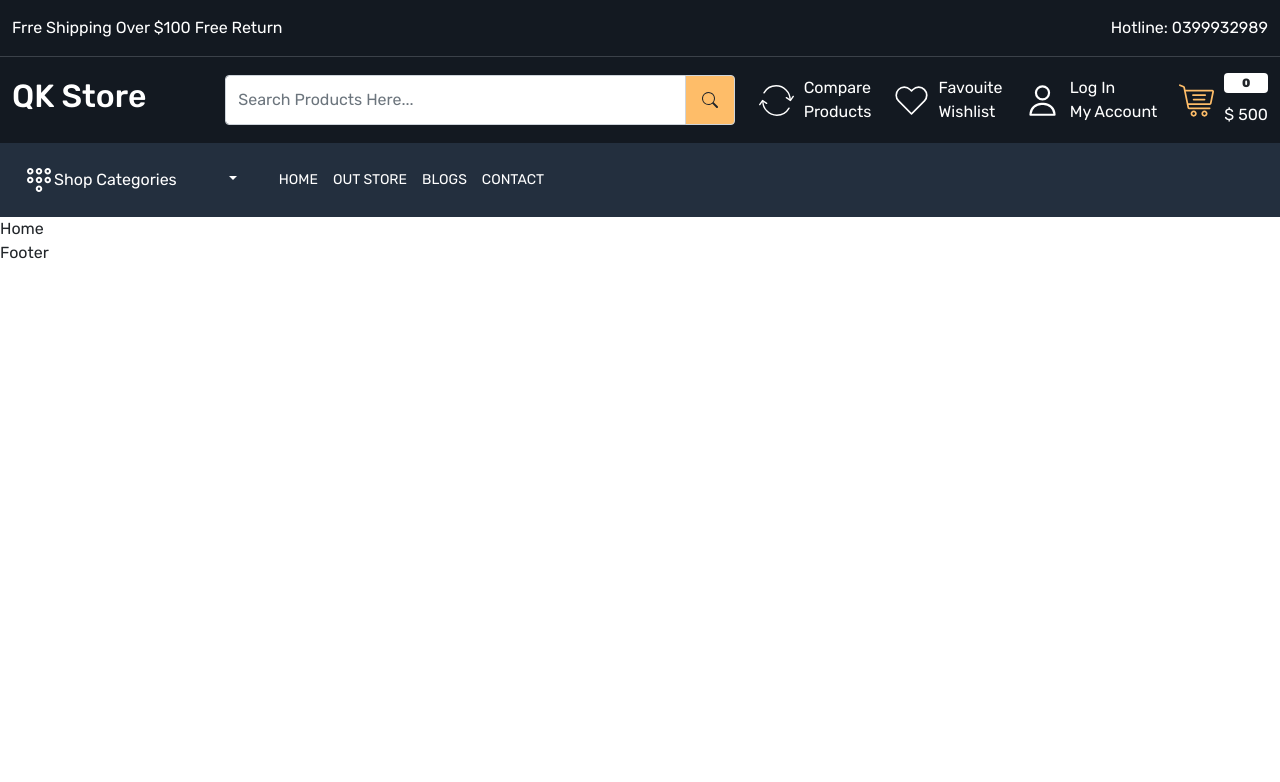
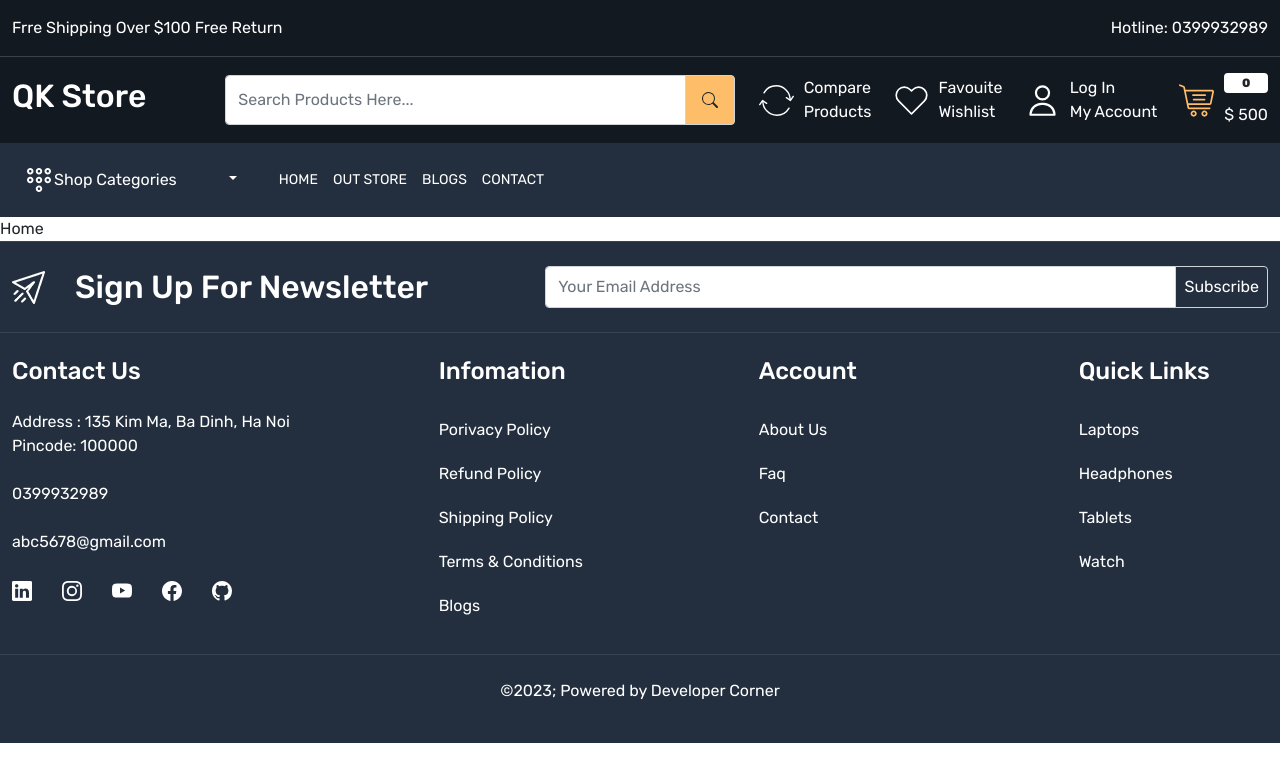
Before and after one commit to QK391/My-app, a React (Create React App) app: page / in a window 1280 px wide. Shown: the top 782 px of the page. Built offline with nearby package versions, Linux system fonts and the light colour scheme.

Commit message:
footer complete

```diff
--- a/package.json
+++ b/package.json
@@ -36,5 +36,8 @@
       "last 1 firefox version",
       "last 1 safari version"
     ]
+  },
+  "devDependencies": {
+    "@babel/plugin-proposal-private-property-in-object": "^7.21.11"
   }
 }
--- a/src/App.css
+++ b/src/App.css
@@ -29,6 +29,7 @@ a{
 .gap-30{
   gap: 30px;
 }
+/* Header */
 .header-top-strip{
   border-bottom: 1px solid var(--color-line-bottom);
   background-color: var(--color-header);
@@ -72,3 +73,15 @@ a{
   background-color: transparent;
   color: var(--color-bg-icons)!important;
 }
+/* Footer */
+footer{
+  background-color: var(--color-header-bottom);
+}
+footer:not(:first-child){
+  border-top: 1px solid rgba(255,255,255,0.1);
+}
+footer .input-group-text{
+  background-color: var(--color-header-bottom);
+  color: white;
+  padding: 7px 17px;
+}
--- a/src/components/Footer.js
+++ b/src/components/Footer.js
@@ -1,5 +1,105 @@
 import React from "react";
+import { Link } from "react-router-dom";
+import { BsLinkedin, BsGithub, BsYoutube, BsInstagram, BsFacebook } from "react-icons/bs";
 const Footer = () => {
-    return <div>Footer</div>
+    return (
+        <>
+            <footer className="py-4">
+                <div className="container-xxl">
+                    <div className="row align-items-center">
+                        <div className="col-5">
+                            <div className="footer-top-data d-flex gap-30 align-items-center">
+                                <img src="images/newsletter.png" alt="newsletter" />
+                                <h2 className="mb-0 text-white">Sign Up For Newsletter</h2>
+                            </div>
+                        </div>
+                        <div className="col-7">
+                            <div className="input-group">
+                                <input type="text"
+                                    className="form-control py-1"
+                                    placeholder="Your Email Address"
+                                    aria-label="Your Email Address"
+                                    aria-describedby="basic-addon2" />
+                                <span
+                                    className="input-group-text p-2"
+                                    id="basic-addon2">
+                                    Subscribe
+                                </span>
+                            </div>
+                        </div>
+                    </div>
+                </div>
+            </footer>
+            <footer className="py-4">
+                <div className="container-xxl">
+                    <div className="row">
+                        <div className="col-4">
+                            <h4 className="text-white mb-4">Contact Us</h4>
+                            <div className="text-white fs-6">
+                                <address>Address : 135 Kim Ma, Ba Dinh, Ha Noi
+                                    <br /> Pincode: 100000
+                                </address>
+                                <a href="tel: 0399932989" className="mt-4 d-block mb-1 text-white">0399932989</a>
+                                <a href="mailto:abc5678@gmail.com" className="mt-4 d-block mb-0 text-white">abc5678@gmail.com</a>
+                                <div className="social-icons d-flex align-items-center gap-30 mt-4">
+                                    <a className="text-white" href=" ">
+                                        <BsLinkedin className="fs-5"/>
+                                    </a>
+                                    <a className="text-white" href=" ">
+                                        <BsInstagram className="fs-5"/>
+                                    </a>
+                                    <a className="text-white" href=" ">
+                                        <BsYoutube className="fs-5"/>
+                                    </a>
+                                    <a className="text-white" href=" ">
+                                        <BsFacebook className="fs-5"/>
+                                    </a>
+                                    <a className="text-white" href=" ">
+                                        <BsGithub className="fs-5"/>
+                                    </a>
+                                </div>
+                            </div>
+                        </div>
+                        <div className="col-3">
+                            <h4 className="text-white mb-4">Infomation</h4>
+                            <div className="footer-links d-flex flex-column">
+                                <Link className="text-white py-2 mb-1">Porivacy Policy</Link>
+                                <Link className="text-white py-2 mb-1">Refund Policy</Link>
+                                <Link className="text-white py-2 mb-1">Shipping Policy</Link>
+                                <Link className="text-white py-2 mb-1">Terms & Conditions</Link>
+                                <Link className="text-white py-2 mb-1">Blogs</Link>
+                            </div>
+                        </div>
+                        <div className="col-3">
+                            <h4 className="text-white mb-4">Account</h4>
+                            <div className="footer-links d-flex flex-column">
+                                <Link className="text-white py-2 mb-1">About Us</Link>
+                                <Link className="text-white py-2 mb-1">Faq</Link>
+                                <Link className="text-white py-2 mb-1">Contact</Link>
+                            </div>
+                        </div>
+                        <div className="col-2">
+                            <h4 className="text-white mb-4">Quick Links</h4>
+                            <div className="footer-links d-flex flex-column">
+                                <Link className="text-white py-2 mb-1">Laptops</Link>
+                                <Link className="text-white py-2 mb-1">Headphones</Link>
+                                <Link className="text-white py-2 mb-1">Tablets</Link>
+                                <Link className="text-white py-2 mb-1">Watch</Link>
+                            </div>
+                        </div>
+                    </div>
+                </div>
+            </footer>
+            <footer className="py-4">
+                <div className="container-xxl">
+                    <div className="row">
+                        <div className="col-12 mb-0 text-white">
+                            <p className="text-center">&copy;{new Date().getFullYear()}; Powered by Developer Corner</p>
+                        </div>
+                    </div>
+                </div>
+            </footer>
+        </>
+    )
 }
 export default Footer;
```
Also changed, not shown: 1 other file (tests, documents, lock files or other folders).
